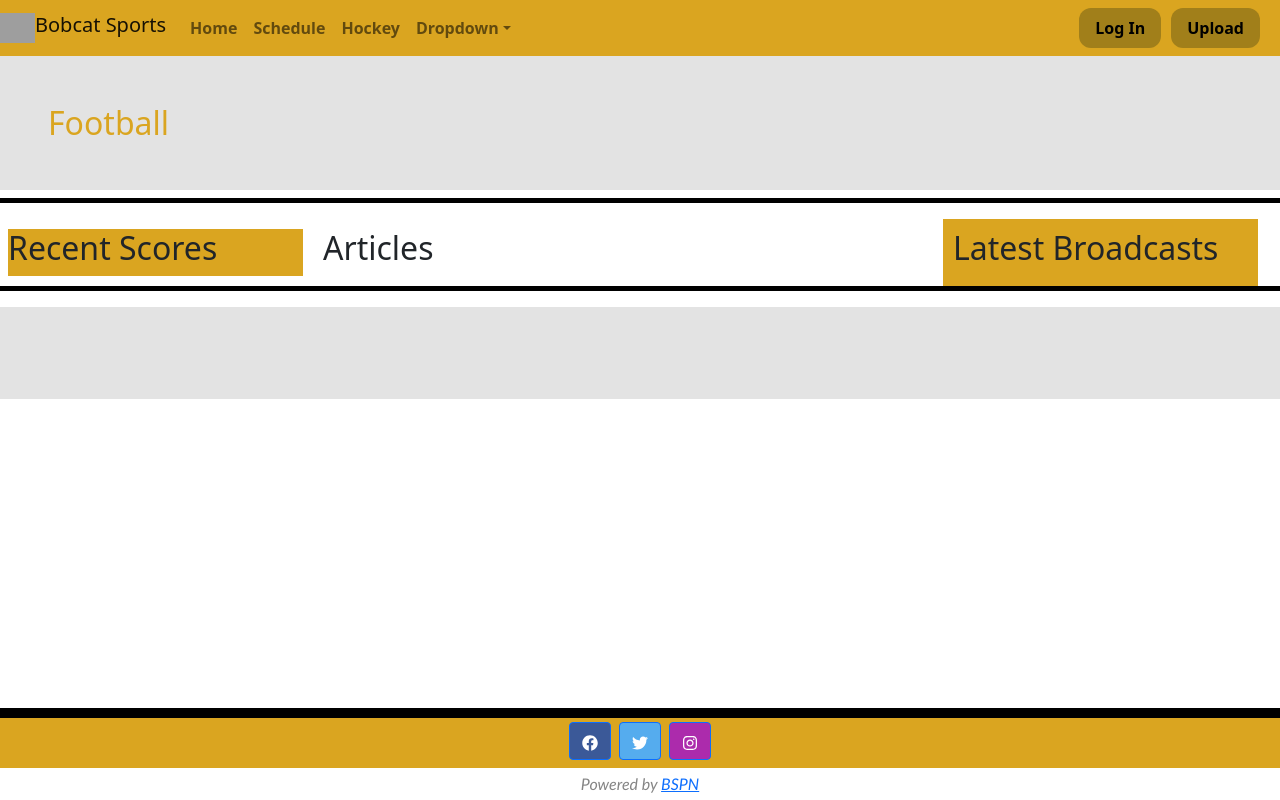
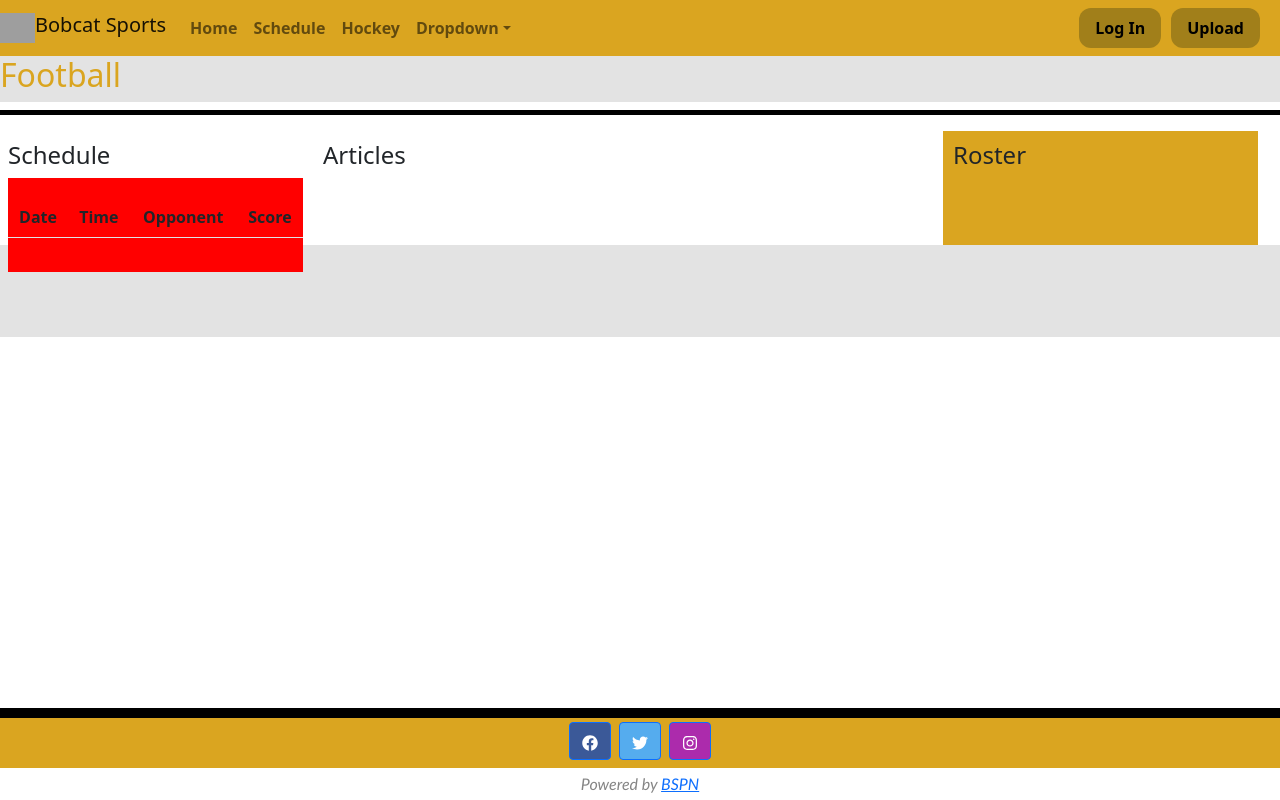
Before and after one commit to jacklayfield/BSPN, a React (Create React App) app in the folder bspn-app/: page /football in a window 1280 px wide. Built offline with nearby package versions, Linux system fonts and the light colour scheme; grey boxes are pictures that could not be loaded.

Commit message:
schedule frontend

```diff
--- a/bspn-app/src/pages/misc/sportsPageLayout.jsx
+++ b/bspn-app/src/pages/misc/sportsPageLayout.jsx
@@ -4,6 +4,7 @@ import axios from "axios";
 // import Articles from "../../components/articles";
 import { Feed } from "../../components/feed";
 import { Line } from "../../components/line";
+import { Schedule } from "../schedule";
 
 export function SportsPage({ sportname }) {
   return (
@@ -11,21 +12,18 @@ export function SportsPage({ sportname }) {
       <h2>{sportname}</h2>
       <Line />
       <div id="flex" className="row">
-        <div className="second-third">
-          <div id="score-bar">
-            <h2>Recent Scores</h2>
-            <div class="grid-container"></div>
-          </div>
+        <div id="schedule-container" className="second-third">
+          <h4>Schedule</h4>
+          <Schedule />
         </div>
         <div className="first-third">
-          <h2>Articles</h2>
+          <h4>Articles</h4>
         </div>
         <div className="third-third video">
-          <h2>Latest Broadcasts</h2>
+          <h4>Roster</h4>
           <div class="grid-container"></div>
         </div>
       </div>
-      <Line />
     </div>
   );
 }
--- a/bspn-app/src/pages/schedule.jsx
+++ b/bspn-app/src/pages/schedule.jsx
@@ -4,37 +4,21 @@ import "bootstrap/dist/js/bootstrap.bundle.min.js";
 import React from "react";
 
 export function Schedule() {
-
   return (
-        <div>
-            <div class="m-5">
-                <h1>Schedule</h1>
-            </div>
     <body>
-            <div id="schedule" class="table table-hover">
+      <div id="table-container">
+        <table id="tasks" class="table table-hover">
           <thead>
             <tr>
-                            <th></th>
               <th class="text-center">Date</th>
               <th class="text-center">Time</th>
               <th class="text-center">Opponent</th>
-                            <th class="text-center">Location</th>
               <th class="text-center">Score</th>
-
-
-
-
-
             </tr>
           </thead>
           <tbody></tbody>
+        </table>
       </div>
     </body>
-
-        </div>
-
-
-
   );
-
 }
--- a/bspn-app/src/pages/sports-pages/football.jsx
+++ b/bspn-app/src/pages/sports-pages/football.jsx
@@ -5,10 +5,8 @@ import { SportsPage } from "../misc/sportsPageLayout";
 
 export function Football() {
   return (
-    <div>
-      <div class="m-5">
+      <div>
         <h2>Football</h2>
-      </div>
 
       <body>
         <SportsPage />
--- a/bspn-app/src/pages/sports-pages/hockey.jsx
+++ b/bspn-app/src/pages/sports-pages/hockey.jsx
@@ -6,9 +6,7 @@ import { SportsPage } from "../misc/sportsPageLayout";
 export function Hockey() {
   return (
     <div>
-      <div class="m-5">
         <h2>Hockey</h2>
-      </div>
 
       <body>
         <SportsPage />
--- a/bspn-app/src/styling/nav.css
+++ b/bspn-app/src/styling/nav.css
@@ -20,6 +20,23 @@ nav {
   background-color: #a17f1a;
   color: black;
   font-weight: bold;
+}
+
+#schedule-container {
+  display: flex;
+  flex-direction: column;
+  text-align: left;
+}
+
+#table-container {
+  flex: 1;
+  background-color: red;
+  display: flex;
+  align-items: center;
+  justify-content: center;
+}
+thead {
+  vertical-align: middle !important;
 }
 
 /*
```
Also changed, not shown: bspn-app/src/components/singleEvent.jsx (added, +15 -0 lines). Lines whose indentation alone changed are shown as unchanged.
